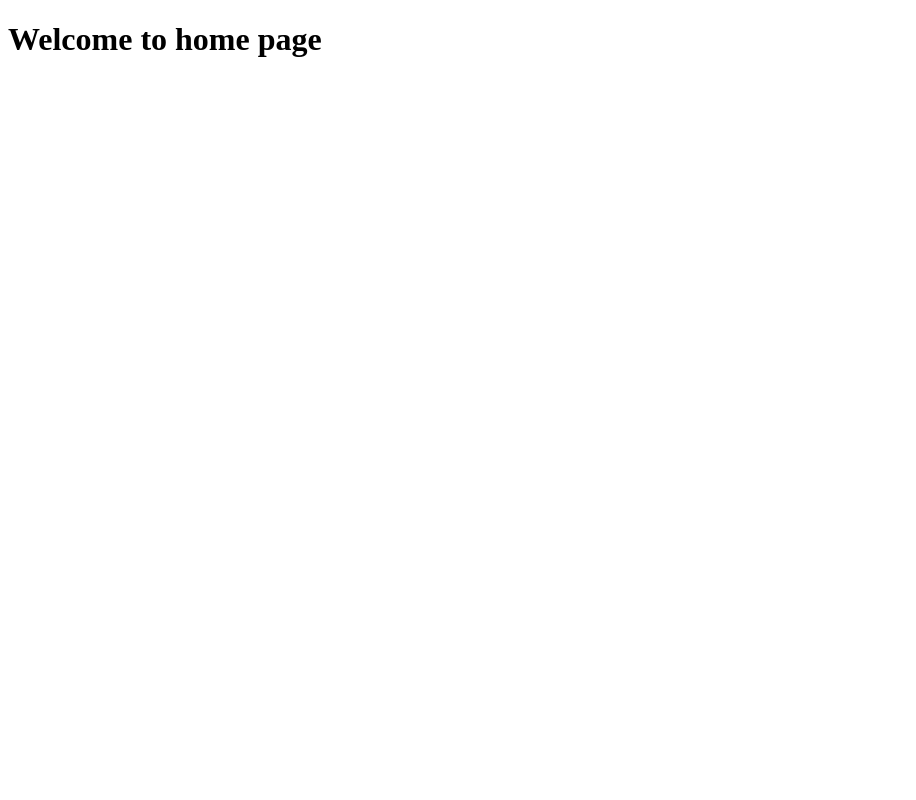
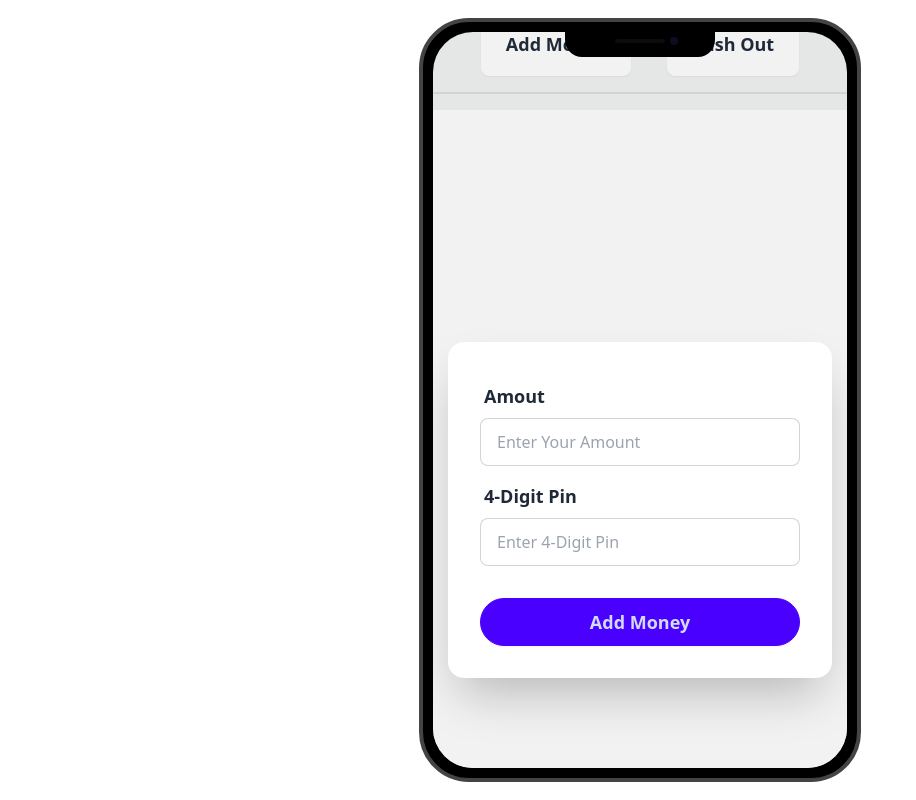
Before and after one commit to auishi22/Payoo-Mobile-Bank, a plain HTML site: page home.html in a window 1280 px wide. Shown: the whole page, without its empty margins (0-916 px from the left). Drawn offline with nearby package versions, Linux system fonts and the light colour scheme.

Commit message:
added add money handler

```diff
--- a/home.html
+++ b/home.html
@@ -1,11 +1,85 @@
 <!DOCTYPE html>
 <html lang="en">
-<head>
-    <meta charset="UTF-8">
-    <meta name="viewport" content="width=device-width, initial-scale=1.0">
+  <head>
+    <meta charset="UTF-8" />
+    <meta name="viewport" content="width=device-width, initial-scale=1.0" />
     <title>Document</title>
-</head>
-<body>
-    <h1>Welcome to home page</h1>
-</body>
+    <!-- daisyUI & tailwind -->
+    <link
+      href="https://cdn.jsdelivr.net/npm/daisyui@4.12.24/dist/full.min.css"
+      rel="stylesheet"
+      type="text/css"
+    />
+    <script src="https://cdn.tailwindcss.com"></script>
+  </head>
+  <body>
+    <main class="h-screen flex justify-center items-center">
+      <div class="mockup-phone">
+        <div class="camera"></div>
+        <div class="display">
+          <div class="artboard artboard-demo phone-3">
+            <!-- available value -->
+            <div>
+              <div class="stats shadow">
+                <div class="stat">
+                  <div class="stat-value">8400</div>
+                  <div class="stat-desc">Available Balance</div>
+                </div>
+              </div>
+            </div>
+            <div class="divider"></div>
+            <!-- User action  button -->
+            <div class="space-x-8">
+              <button class="btn btn-lg">Add Money</button>
+              <button class="btn btn-lg">Cash Out</button>
+            </div>
+            <div class="divider"></div>
+            <div class="hero bg-base-200 min-h-screen">
+                <div class="card bg-base-100 w-full max-w-sm shrink-0 shadow-2xl">
+                  <form class="card-body">
+                    <div class="form-control">
+                      <label class="label">
+                        <span class="label-text font-bold text-lg"
+                          >Amout</span
+                        >
+                      </label>
+                      <input
+                      id="add-money"
+                        type="text"
+                        placeholder="Enter Your Amount"
+                        class="input input-bordered"
+                        required
+                      />
+                    </div>
+                    <div class="form-control">
+                      <label class="label">
+                        <span class="label-text font-bold text-lg"
+                          >4-Digit Pin</span
+                        >
+                      </label>
+                      <input
+                      id="add-money-pin"
+                        type="password"
+                        placeholder="Enter 4-Digit Pin"
+                        class="input input-bordered"
+                        required
+                        autocomplete="off"
+                      />
+                    </div>
+                    <div class="form-control mt-6">
+                      <button id="btn-add-money"
+                        class="btn btn-primary rounded-full font-bold text-lg"
+                      >
+                        Add Money
+                      </button>
+                    </div>
+                  </form>
+                </div>
+              </div>
+          </div>
+        </div>
+      </div>
+    </main>
+    <script src="./js/home.js"></script>
+  </body>
 </html>
--- /dev/null
+++ b/js/home.js
@@ -0,0 +1,8 @@
+document
+  .getElementById("btn-add-money")
+  .addEventListener("click", function (e) {
+    e.preventDefault();
+    const addMoney = document.getElementById("add-money").value;
+    const addMoneyPin = document.getElementById("add-money-pin").value;
+    console.log(addMoney,addMoneyPin);
+  });
```
